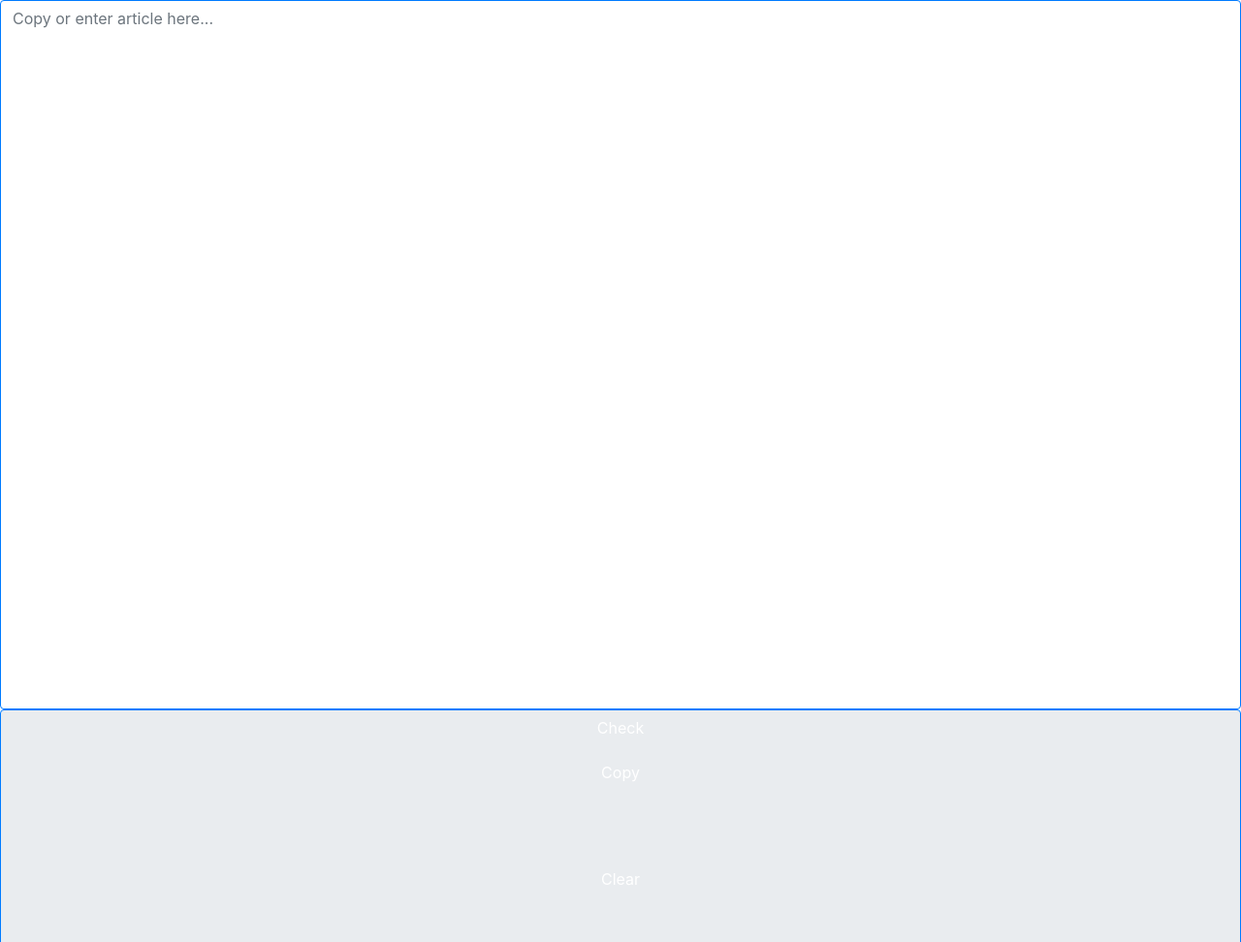
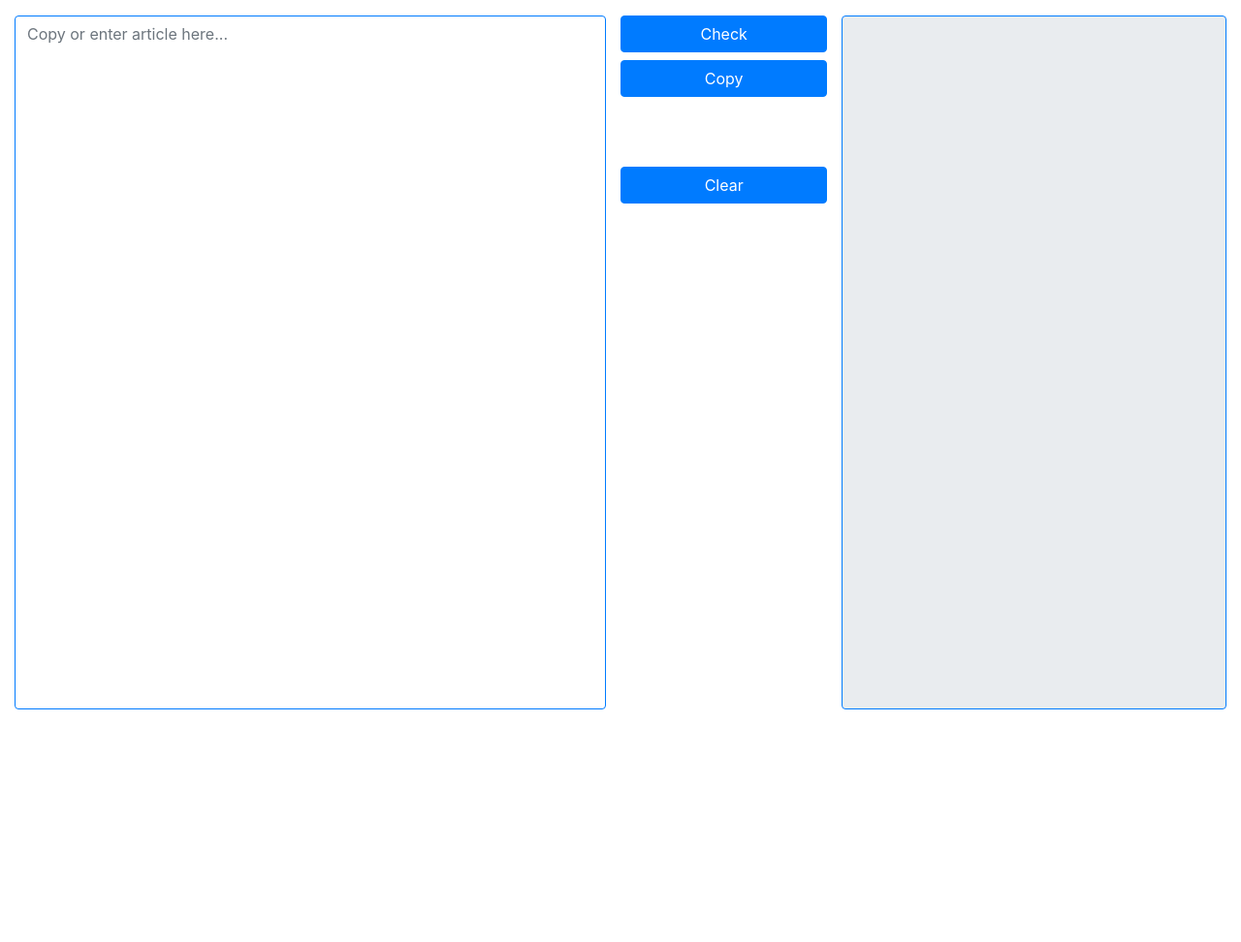
Before and after one commit to sunshineplan/SensitiveWordsCheck, a Flask app: page / in a window 1280 px wide. Shown: the part 62-1034 px from the top of the page at 97% size. After the commit the page ends 794 px from the top, so only its background shows below. Run offline with Flask 2, Linux system fonts and the light colour scheme; some libraries are stand-ins or nearby versions.

Commit message:
Optimize html templates

```diff
--- a/templates/index.html
+++ b/templates/index.html
@@ -99,8 +99,10 @@
     </header>
     <div class="container-fluid" style="height:92%;">
         <div class="row" style="height:100%;">
+            <div class="col-12 col-sm-9 col-md-6 pt-3">
                 <textarea class="form-control" id="input" placeholder="Copy or enter article here..."></textarea>
             </div>
+            <div class="col-12 col-sm-3 col-md-2 p-0 pt-3">
                 {% if name=='root' %}
                 <button onclick="javascript:void(0)" id="check" type="button" class="btn btn-primary btn-block">Check</button>
                 <button onclick="copyText()" type="button" class="btn btn-primary btn-block">Copy</button>
@@ -121,6 +123,7 @@
                 {% endif %}
             </div>
             {% if name=='root' %}
+            <div class="col-md-4 pt-3">
                 <textarea class="form-control" id="output" readonly></textarea>
             </div>
             {% endif %}
```
